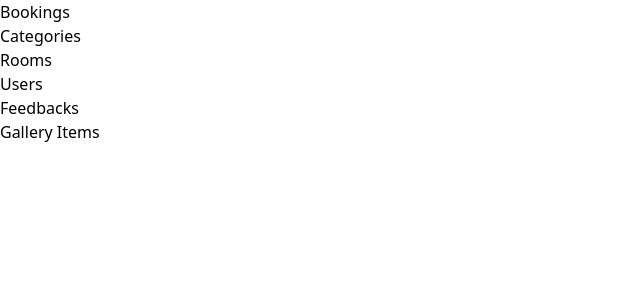
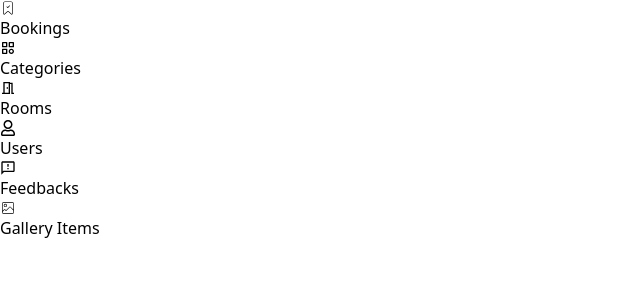
Before and after one commit to hiru1999/Hotel-Management-Frontend, a React (Vite) app: page /admin in a window 1280 px wide. Shown: the top 300 px of the page, without its empty margins (0-640 px from the left). Built offline with nearby package versions, Linux system fonts and the light colour scheme.

Commit message:
Add react icons

```diff
--- a/src/pages/admin-page/adminPage.jsx
+++ b/src/pages/admin-page/adminPage.jsx
@@ -1,27 +1,38 @@
 import { Link, Route, Routes } from "react-router-dom";
-
+import { CiBookmarkCheck } from "react-icons/ci";
+import { BiCategory } from "react-icons/bi";
+import { MdOutlineMeetingRoom } from "react-icons/md";
+import { FaRegUser } from "react-icons/fa";
+import { MdOutlineFeedback } from "react-icons/md";
+import { CiImageOn } from "react-icons/ci";
 
 export default function AdminPage(){
     return(
         <div className="w-full max-h-[100vh] overflow-hidden flex">
 
             <div className="w-[20%] bg-blue-400 h-[100vh] flex flex-col">
-                <div className="text-white text-[30px] hover:font-bold">
+                <div className="text-white text-[30px] hover:font-bold flex items-center">
+                    <CiBookmarkCheck/>
                     <Link to="/admin/bookings">Bookings</Link>
                 </div>
-                <div className="text-white text-[30px] hover:font-bold">
+                <div className="text-white text-[30px] hover:font-bold flex items-center">
+                    <BiCategory/>
                     <Link to="/admin/categories">Categories</Link>
                 </div>
-                <div className="text-white text-[30px] hover:font-bold">
+                <div className="text-white text-[30px] hover:font-bold flex items-center">
+                    <MdOutlineMeetingRoom/>
                     <Link to="/admin/rooms">Rooms</Link>
                 </div>
-                <div className="text-white text-[30px] hover:font-bold">
+                <div className="text-white text-[30px] hover:font-bold flex items-center">
+                    <FaRegUser/>
                     <Link to="/admin/users">Users</Link>
                 </div>
-                <div className="text-white text-[30px] hover:font-bold">
+                <div className="text-white text-[30px] hover:font-bold flex items-center">
+                    <MdOutlineFeedback/>
                     <Link to="/admin/feedbacks">Feedbacks</Link>
                 </div>
-                <div className="text-white text-[30px] hover:font-bold">
+                <div className="text-white text-[30px] hover:font-bold flex items-center">
+                    <CiImageOn/>
                     <Link to="/admin/galleryitems">Gallery Items</Link>
                 </div>
             </div>
```
